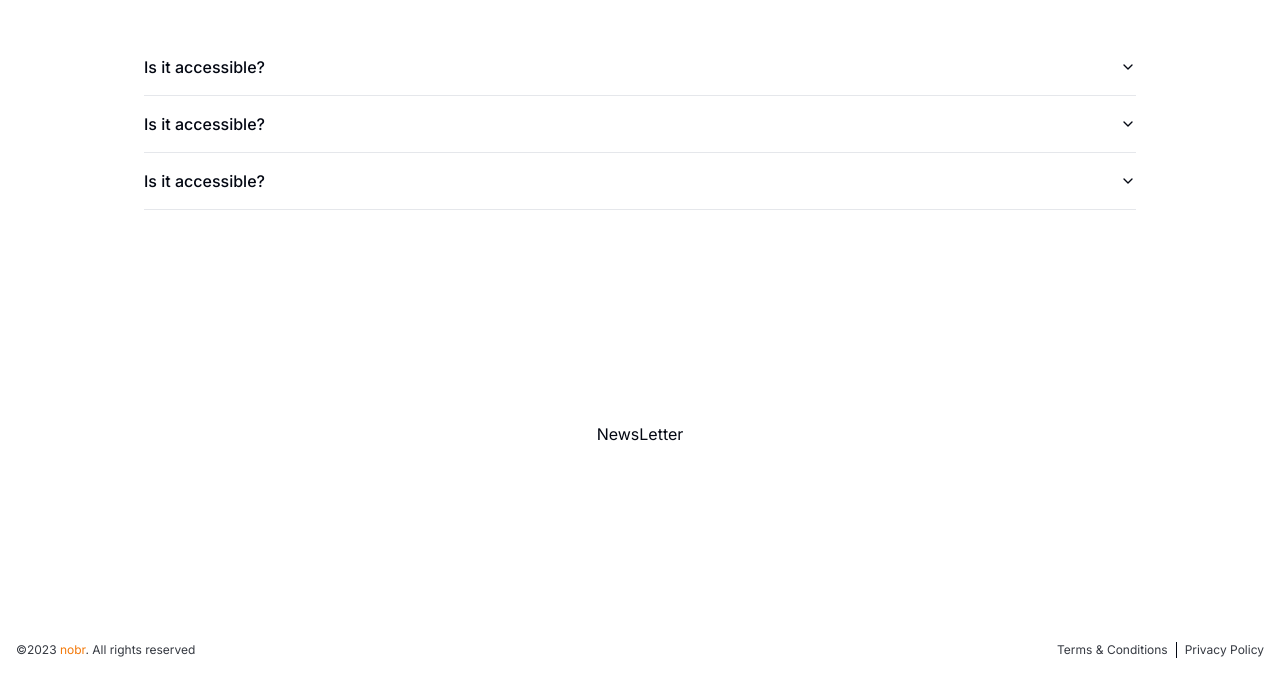
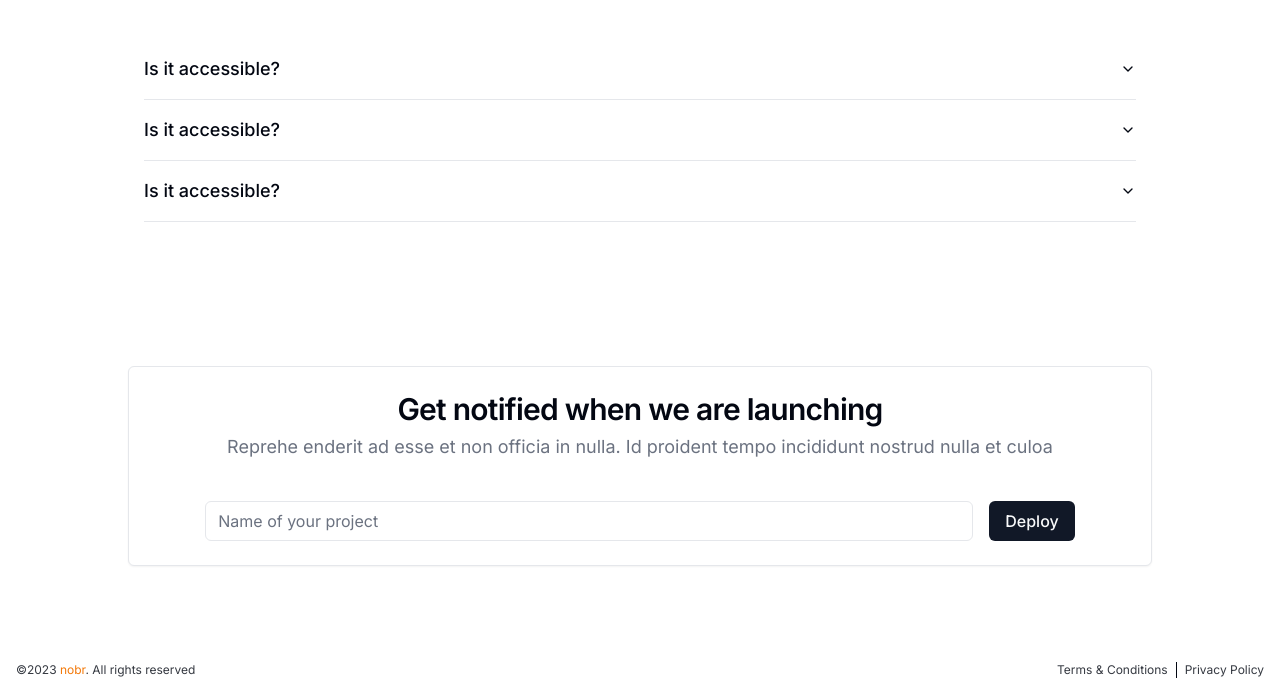
Before and after one commit to 3akare/nobr, a Next.js app: page / in a window 1280 px wide. Shown: the part 957-1651 px from the top of the page. Built offline with nearby package versions, Linux system fonts and the light colour scheme.

Commit message:
Installed dependencies and added more sections

```diff
--- a/app/components/AccordionList.tsx
+++ b/app/components/AccordionList.tsx
@@ -9,20 +9,20 @@
   return (
     <Accordion type="single" collapsible className="container mx-auto max-w-5xl p-4 m-4">
       <AccordionItem value="item-1">
-        <AccordionTrigger>Is it accessible?</AccordionTrigger>
+        <AccordionTrigger className="text-lg">Is it accessible?</AccordionTrigger>
         <AccordionContent>
           Yes. It adheres to the WAI-ARIA design pattern.
         </AccordionContent>
       </AccordionItem>
       <AccordionItem value="item-2">
-        <AccordionTrigger>Is it accessible?</AccordionTrigger>
-        <AccordionContent>
+        <AccordionTrigger className="text-lg">Is it accessible?</AccordionTrigger>
+        <AccordionContent className="text-base">
           Yes. It adheres to the WAI-ARIA design pattern.
         </AccordionContent>
       </AccordionItem>
       <AccordionItem value="item-3">
-        <AccordionTrigger>Is it accessible?</AccordionTrigger>
-        <AccordionContent>
+        <AccordionTrigger className="text-lg">Is it accessible?</AccordionTrigger>
+        <AccordionContent className="text-base">
           Yes. It adheres to the WAI-ARIA design pattern.
         </AccordionContent>
       </AccordionItem>
--- a/app/components/Footer.tsx
+++ b/app/components/Footer.tsx
@@ -2,7 +2,7 @@
 
 function Footer() {
   return (
-    <footer className="p-2 text-xs">
+    <footer className="p-2 text-xs mt-20">
       <nav className="p-2 container mx-auto flex flex-col-reverse sm:flex-row justify-between md:items-center gap-2 text-foreground/80">
         <section>
           <p>
--- a/app/components/NewsLetter.tsx
+++ b/app/components/NewsLetter.tsx
@@ -1,9 +1,53 @@
-function NewsLetter() {
+
+import { Button } from "@/app/components/ui/button";
+import {
+  Card,
+  CardContent,
+  CardDescription,
+  CardFooter,
+  CardHeader,
+  CardTitle,
+} from "@/app/components/ui/card";
+import { Input } from "@/app/components/ui/input";
+import { Label } from "@/app/components/ui/label";
+import {
+  Select,
+  SelectContent,
+  SelectItem,
+  SelectTrigger,
+  SelectValue,
+} from "@/app/components/ui/select";
+
+export default function NewsLetter() {
   return (
-    <section className="p-4 h-[24rem] w-full flex items-center justify-center">
-      <p>NewsLetter</p>
-    </section>
+    <Card className="container mx-auto max-w-5xl text-center space-y-4 rounded-none border-x-0 sm:border-x-[1px] sm:rounded-md">
+      <CardHeader>
+        <CardTitle className="text-3xl">
+          Get notified when we are launching
+        </CardTitle>
+        <CardDescription className="text-lg">
+          Reprehe enderit ad esse et non officia in nulla. Id proident tempo
+          incididunt nostrud nulla et culoa
+        </CardDescription>
+      </CardHeader>
+      <CardContent>
+        <form>
+          <div className="flex w-full items-center justify-center gap-4">
+            <div className="flex flex-col flex-1 max-w-3xl">
+              <Label htmlFor="name" className="sr-only">
+                Name
+              </Label>
+              <Input
+                id="name"
+                type="email"
+                placeholder="Name of your project"
+                className="text-base"
+              />
+            </div>
+            <Button className="self-end text-base">Deploy</Button>
+          </div>
+        </form>
+      </CardContent>
+    </Card>
   );
 }
-
-export default NewsLetter;
--- /dev/null
+++ b/app/components/ui/card.tsx
@@ -0,0 +1,79 @@
+import * as React from "react"
+
+import { cn } from "@/lib/utils"
+
+const Card = React.forwardRef<
+  HTMLDivElement,
+  React.HTMLAttributes<HTMLDivElement>
+>(({ className, ...props }, ref) => (
+  <div
+    ref={ref}
+    className={cn(
+      "rounded-lg border bg-card text-card-foreground shadow-sm",
+      className
+    )}
+    {...props}
+  />
+))
+Card.displayName = "Card"
+
+const CardHeader = React.forwardRef<
+  HTMLDivElement,
+  React.HTMLAttributes<HTMLDivElement>
+>(({ className, ...props }, ref) => (
+  <div
+    ref={ref}
+    className={cn("flex flex-col space-y-1.5 p-6", className)}
+    {...props}
+  />
+))
+CardHeader.displayName = "CardHeader"
+
+const CardTitle = React.forwardRef<
+  HTMLParagraphElement,
+  React.HTMLAttributes<HTMLHeadingElement>
+>(({ className, ...props }, ref) => (
+  <h3
+    ref={ref}
+    className={cn(
+      "text-2xl font-semibold leading-none tracking-tight",
+      className
+    )}
+    {...props}
+  />
+))
+CardTitle.displayName = "CardTitle"
+
+const CardDescription = React.forwardRef<
+  HTMLParagraphElement,
+  React.HTMLAttributes<HTMLParagraphElement>
+>(({ className, ...props }, ref) => (
+  <p
+    ref={ref}
+    className={cn("text-sm text-muted-foreground", className)}
+    {...props}
+  />
+))
+CardDescription.displayName = "CardDescription"
+
+const CardContent = React.forwardRef<
+  HTMLDivElement,
+  React.HTMLAttributes<HTMLDivElement>
+>(({ className, ...props }, ref) => (
+  <div ref={ref} className={cn("p-6 pt-0", className)} {...props} />
+))
+CardContent.displayName = "CardContent"
+
+const CardFooter = React.forwardRef<
+  HTMLDivElement,
+  React.HTMLAttributes<HTMLDivElement>
+>(({ className, ...props }, ref) => (
+  <div
+    ref={ref}
+    className={cn("flex items-center p-6 pt-0", className)}
+    {...props}
+  />
+))
+CardFooter.displayName = "CardFooter"
+
+export { Card, CardHeader, CardFooter, CardTitle, CardDescription, CardContent }
--- /dev/null
+++ b/app/components/ui/input.tsx
@@ -0,0 +1,25 @@
+import * as React from "react"
+
+import { cn } from "@/lib/utils"
+
+export interface InputProps
+  extends React.InputHTMLAttributes<HTMLInputElement> {}
+
+const Input = React.forwardRef<HTMLInputElement, InputProps>(
+  ({ className, type, ...props }, ref) => {
+    return (
+      <input
+        type={type}
+        className={cn(
+          "flex h-10 w-full rounded-md border border-input bg-background px-3 py-2 text-sm ring-offset-background file:border-0 file:bg-transparent file:text-sm file:font-medium placeholder:text-muted-foreground focus-visible:outline-none focus-visible:ring-2 focus-visible:ring-ring focus-visible:ring-offset-2 disabled:cursor-not-allowed disabled:opacity-50",
+          className
+        )}
+        ref={ref}
+        {...props}
+      />
+    )
+  }
+)
+Input.displayName = "Input"
+
+export { Input }
--- /dev/null
+++ b/app/components/ui/label.tsx
@@ -0,0 +1,26 @@
+"use client"
+
+import * as React from "react"
+import * as LabelPrimitive from "@radix-ui/react-label"
+import { cva, type VariantProps } from "class-variance-authority"
+
+import { cn } from "@/lib/utils"
+
+const labelVariants = cva(
+  "text-sm font-medium leading-none peer-disabled:cursor-not-allowed peer-disabled:opacity-70"
+)
+
+const Label = React.forwardRef<
+  React.ElementRef<typeof LabelPrimitive.Root>,
+  React.ComponentPropsWithoutRef<typeof LabelPrimitive.Root> &
+    VariantProps<typeof labelVariants>
+>(({ className, ...props }, ref) => (
+  <LabelPrimitive.Root
+    ref={ref}
+    className={cn(labelVariants(), className)}
+    {...props}
+  />
+))
+Label.displayName = LabelPrimitive.Root.displayName
+
+export { Label }
--- /dev/null
+++ b/app/components/ui/select.tsx
@@ -0,0 +1,121 @@
+"use client"
+
+import * as React from "react"
+import * as SelectPrimitive from "@radix-ui/react-select"
+import { Check, ChevronDown } from "lucide-react"
+
+import { cn } from "@/lib/utils"
+
+const Select = SelectPrimitive.Root
+
+const SelectGroup = SelectPrimitive.Group
+
+const SelectValue = SelectPrimitive.Value
+
+const SelectTrigger = React.forwardRef<
+  React.ElementRef<typeof SelectPrimitive.Trigger>,
+  React.ComponentPropsWithoutRef<typeof SelectPrimitive.Trigger>
+>(({ className, children, ...props }, ref) => (
+  <SelectPrimitive.Trigger
+    ref={ref}
+    className={cn(
+      "flex h-10 w-full items-center justify-between rounded-md border border-input bg-background px-3 py-2 text-sm ring-offset-background placeholder:text-muted-foreground focus:outline-none focus:ring-2 focus:ring-ring focus:ring-offset-2 disabled:cursor-not-allowed disabled:opacity-50",
+      className
+    )}
+    {...props}
+  >
+    {children}
+    <SelectPrimitive.Icon asChild>
+      <ChevronDown className="h-4 w-4 opacity-50" />
+    </SelectPrimitive.Icon>
+  </SelectPrimitive.Trigger>
+))
+SelectTrigger.displayName = SelectPrimitive.Trigger.displayName
+
+const SelectContent = React.forwardRef<
+  React.ElementRef<typeof SelectPrimitive.Content>,
+  React.ComponentPropsWithoutRef<typeof SelectPrimitive.Content>
+>(({ className, children, position = "popper", ...props }, ref) => (
+  <SelectPrimitive.Portal>
+    <SelectPrimitive.Content
+      ref={ref}
+      className={cn(
+        "relative z-50 min-w-[8rem] overflow-hidden rounded-md border bg-popover text-popover-foreground shadow-md data-[state=open]:animate-in data-[state=closed]:animate-out data-[state=closed]:fade-out-0 data-[state=open]:fade-in-0 data-[state=closed]:zoom-out-95 data-[state=open]:zoom-in-95 data-[side=bottom]:slide-in-from-top-2 data-[side=left]:slide-in-from-right-2 data-[side=right]:slide-in-from-left-2 data-[side=top]:slide-in-from-bottom-2",
+        position === "popper" &&
+          "data-[side=bottom]:translate-y-1 data-[side=left]:-translate-x-1 data-[side=right]:translate-x-1 data-[side=top]:-translate-y-1",
+        className
+      )}
+      position={position}
+      {...props}
+    >
+      <SelectPrimitive.Viewport
+        className={cn(
+          "p-1",
+          position === "popper" &&
+            "h-[var(--radix-select-trigger-height)] w-full min-w-[var(--radix-select-trigger-width)]"
+        )}
+      >
+        {children}
+      </SelectPrimitive.Viewport>
+    </SelectPrimitive.Content>
+  </SelectPrimitive.Portal>
+))
+SelectContent.displayName = SelectPrimitive.Content.displayName
+
+const SelectLabel = React.forwardRef<
+  React.ElementRef<typeof SelectPrimitive.Label>,
+  React.ComponentPropsWithoutRef<typeof SelectPrimitive.Label>
+>(({ className, ...props }, ref) => (
+  <SelectPrimitive.Label
+    ref={ref}
+    className={cn("py-1.5 pl-8 pr-2 text-sm font-semibold", className)}
+    {...props}
+  />
+))
+SelectLabel.displayName = SelectPrimitive.Label.displayName
+
+const SelectItem = React.forwardRef<
+  React.ElementRef<typeof SelectPrimitive.Item>,
+  React.ComponentPropsWithoutRef<typeof SelectPrimitive.Item>
+>(({ className, children, ...props }, ref) => (
+  <SelectPrimitive.Item
+    ref={ref}
+    className={cn(
+      "relative flex w-full cursor-default select-none items-center rounded-sm py-1.5 pl-8 pr-2 text-sm outline-none focus:bg-accent focus:text-accent-foreground data-[disabled]:pointer-events-none data-[disabled]:opacity-50",
+      className
+    )}
+    {...props}
+  >
+    <span className="absolute left-2 flex h-3.5 w-3.5 items-center justify-center">
+      <SelectPrimitive.ItemIndicator>
+        <Check className="h-4 w-4" />
+      </SelectPrimitive.ItemIndicator>
+    </span>
+
+    <SelectPrimitive.ItemText>{children}</SelectPrimitive.ItemText>
+  </SelectPrimitive.Item>
+))
+SelectItem.displayName = SelectPrimitive.Item.displayName
+
+const SelectSeparator = React.forwardRef<
+  React.ElementRef<typeof SelectPrimitive.Separator>,
+  React.ComponentPropsWithoutRef<typeof SelectPrimitive.Separator>
+>(({ className, ...props }, ref) => (
+  <SelectPrimitive.Separator
+    ref={ref}
+    className={cn("-mx-1 my-1 h-px bg-muted", className)}
+    {...props}
+  />
+))
+SelectSeparator.displayName = SelectPrimitive.Separator.displayName
+
+export {
+  Select,
+  SelectGroup,
+  SelectValue,
+  SelectTrigger,
+  SelectContent,
+  SelectLabel,
+  SelectItem,
+  SelectSeparator,
+}
--- a/app/page.tsx
+++ b/app/page.tsx
@@ -8,7 +8,7 @@
     <main className="space-y-20">
       <HeroSection />
       <Features />
-      <section>
+      <section className="space-y-12 sm:space-y-32">
         <AccordionList />
         <NewsLetter />
       </section>
--- a/package.json
+++ b/package.json
@@ -12,7 +12,9 @@
     "@radix-ui/react-accordion": "^1.1.2",
     "@radix-ui/react-dialog": "^1.0.5",
     "@radix-ui/react-dropdown-menu": "^2.0.6",
+    "@radix-ui/react-label": "^2.0.2",
     "@radix-ui/react-navigation-menu": "^1.1.4",
+    "@radix-ui/react-select": "^2.0.0",
     "@radix-ui/react-slot": "^1.0.2",
     "@radix-ui/react-tooltip": "^1.0.7",
     "class-variance-authority": "^0.7.0",
```
Also changed, not shown: components.json, next.config.ts (renamed from next.config.js), 1 other file (tests, documents, lock files or other folders).
